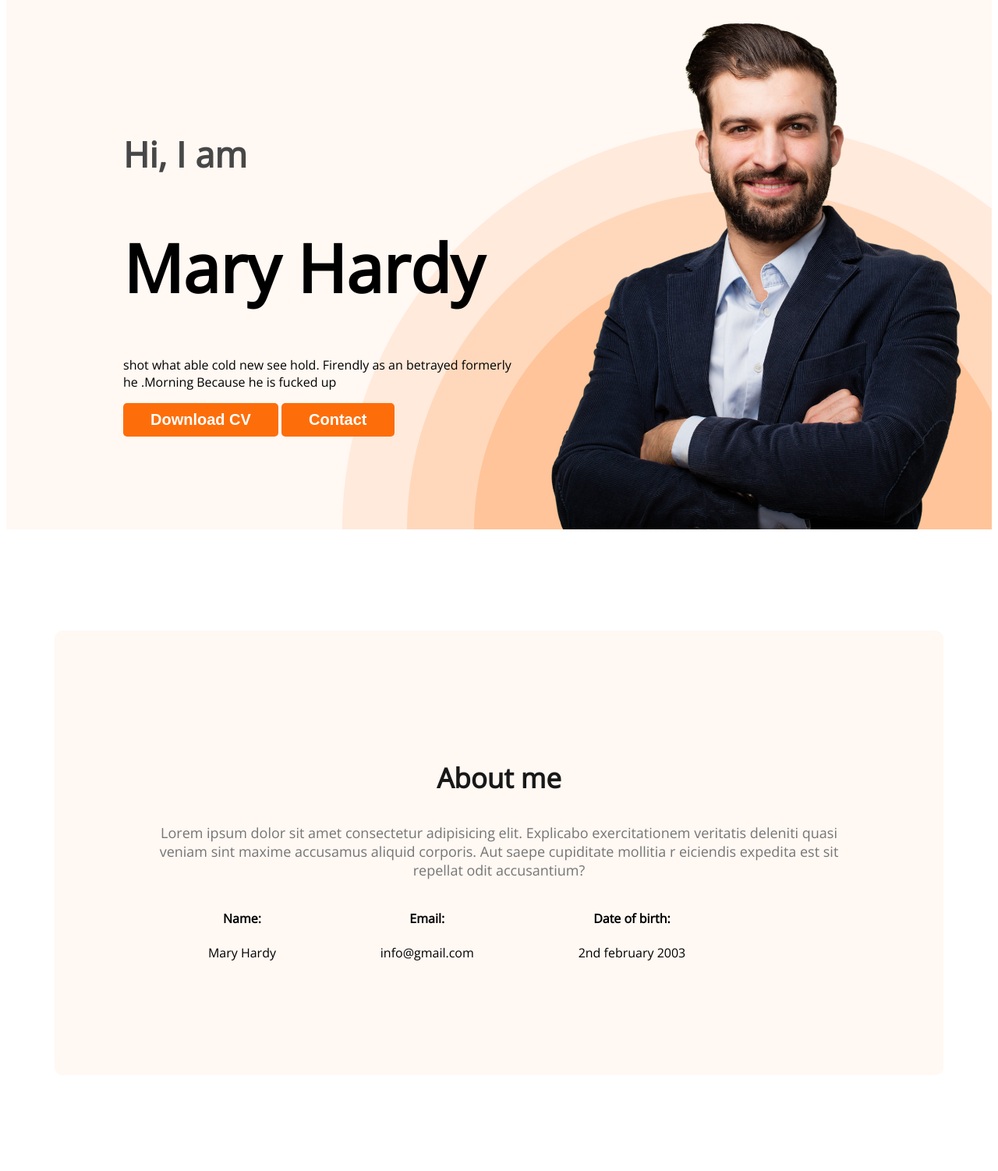
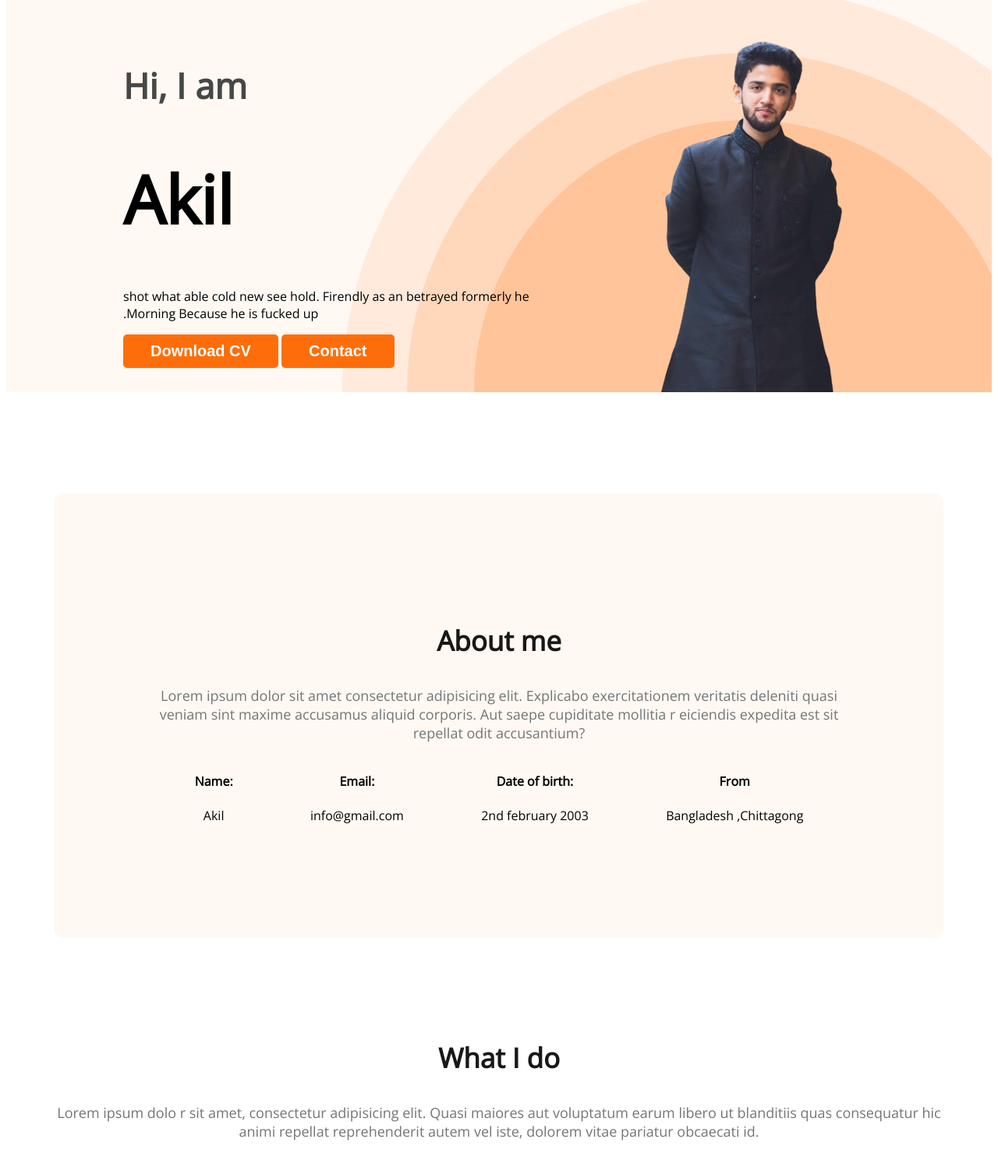
Before and after one commit to akil-git/nijer-web, a plain HTML site: page index.html in a window 1280 px wide. Shown: the part 186-1688 px from the top of the page at 78% size. After the commit the page ends 1667 px from the top, so only its background shows below. Drawn offline with nearby package versions, Linux system fonts and the light colour scheme.

Commit message:
amar chobi

```diff
--- a/index.html
+++ b/index.html
@@ -22,7 +22,7 @@
         <div class="banner">
             <div>
                 <h3 class="banner-greeting">Hi, I am </h3>
-                <h1 class="banner-title"> Mary Hardy</h1>
+                <h1 class="banner-title"> Akil</h1>
                 <p>shot what able cold new
                      see hold. Firendly as an
                      betrayed formerly he
@@ -30,7 +30,7 @@
                      <button class="torheda">Download CV</button>
                      <button class="torheda">Contact</button>
             </div>
-            <img src="images/hardy.png" style="margin: 0  display: flex;;" >
+            <img src="images/akil.png" style="margin: 0  display: flex;;" >
         </div>
     </header>
     <main>
@@ -46,7 +46,7 @@
                  <div class="about-info-container">
                     <div class="about-info">
                         <h4 class="info-title">Name:</h4>
-                        <p class="info-description">Mary Hardy</p>
+                        <p class="info-description">Akil</p>
                     </div>
                     <div class="about-info">
                         <h4 class="info-title">Email:</h4>
@@ -57,10 +57,19 @@
                         <p class="info-description">2nd february 2003 </p>
                     </div>
                     <div class="about-info">
-                        <h4 class="info-title"></h4>
-                        <p class="info-description"></p>
+                        <h4 class="info-title">From</h4>
+                        <p class="info-description">Bangladesh ,Chittagong</p>
                     </div>
                  </div>
+        </section>
+        <section>
+            <h3 class="section-title">What I do </h3>
+            <p id="what i do " class="section-description">Lorem ipsum dolo
+                r sit amet, consectetur adipisicing elit. Quasi
+                 maiores aut voluptatum earum libero ut blanditiis
+                 quas consequatur hic animi repellat reprehenderit
+                autem vel iste, dolorem vitae
+                pariatur obcaecati id.</p>
         </section>
 
     </main>
```
Also changed, not shown: images/akil.jpg (deleted), images/akil.png (added).
